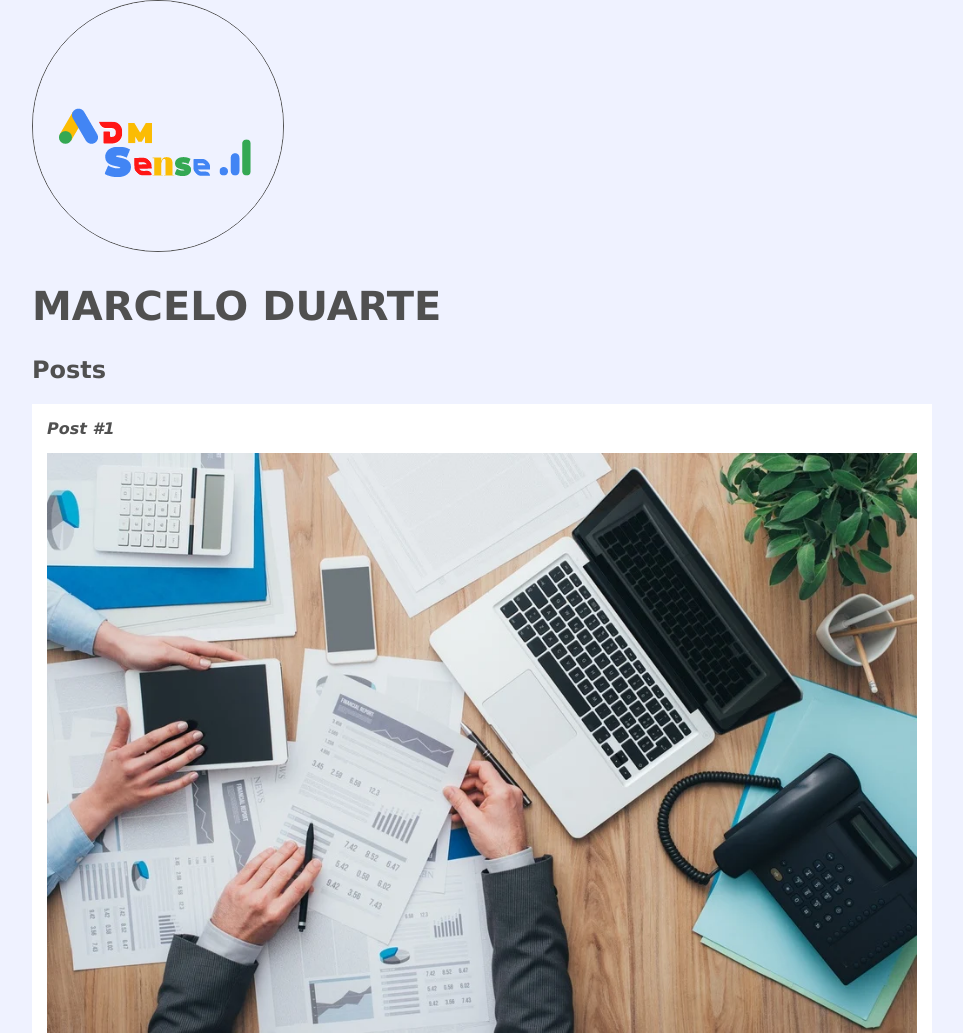
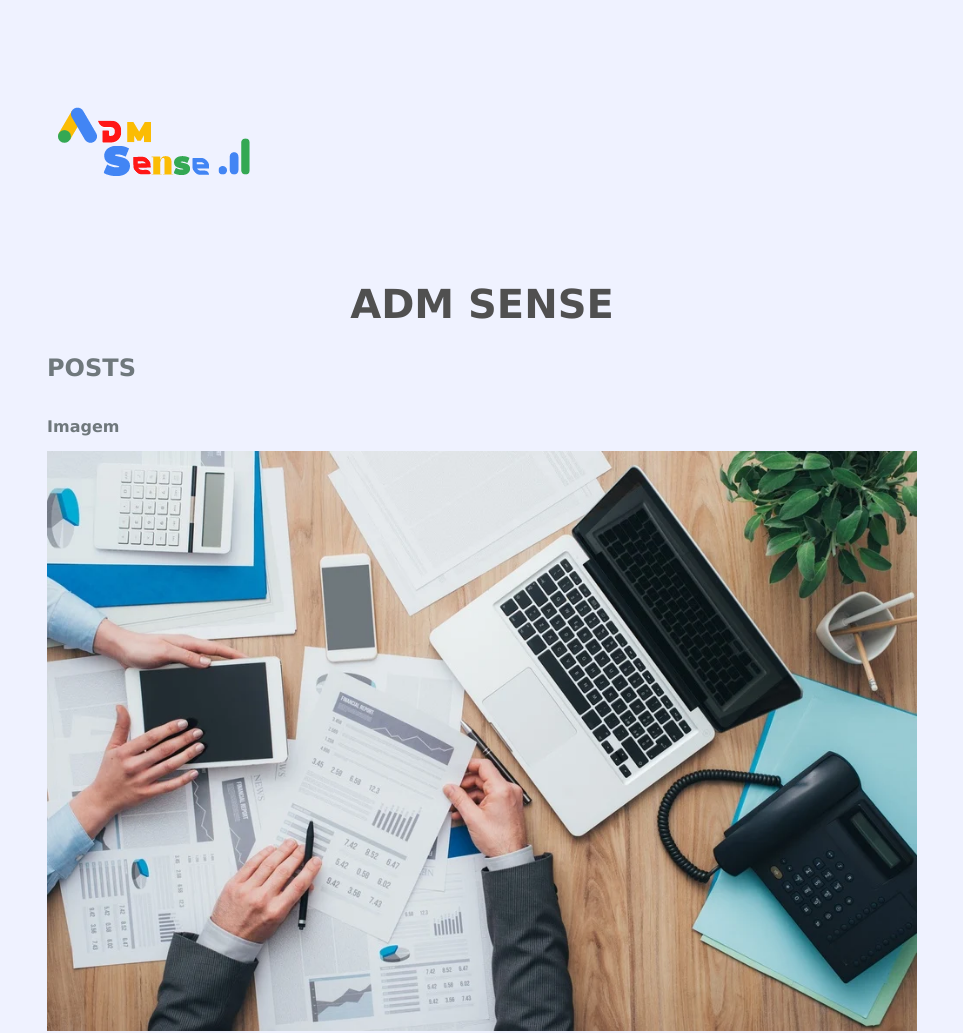
Before and after one commit to lekdemarcelo/html-css-introduction-page, a plain HTML site: page index.html in a window 1280 px wide. Shown: the top 1033 px of the page, without its empty margins (158-1121 px from the left). Drawn offline with Linux system fonts and the light colour scheme.

Commit message:
pagina finalizada

```diff
--- a/css/style.css
+++ b/css/style.css
@@ -6,36 +6,42 @@ body {
 }
 
 .logo {
-    border: 1px solid #505050;
     border-radius: 100%;
+    margin-top: 0;
+
 }
 
-#title, .subtitle, .post_title{
+#title{
     color: #505050;;
 }
 
 #title{
+    text-align: center;
     font-size: 40px;
     text-transform: uppercase;
 }
 
+.subtitle{
+    margin-left: 15px;
+    color: #6F787C
+}
+
 a {
-    text-decoration: line-through;
-    color: #505050;;
+    color: #505050;
+    text-decoration-line: none;
 }
 
 .post_title{
+    color: #6F787C;
     font-size: 16px;
-    font-style: italic;
     margin: 0;
     margin-bottom: 15px;
     text-transform: capitalize;
 }
 
 .post{
-    background-color: #fff;
+    background-color: #EFF2FF;
     padding: 15px;
-   /*  border: 3px solid #505050; */
     margin-bottom: 15px;
 }
 
--- a/index.html
+++ b/index.html
@@ -8,18 +8,18 @@
 <body>
     <header>
         <img src="/img/Adm-sense.png" alt="logo" class="logo">
-        <h1 id="title">Marcelo Duarte</h1>
+        <h1 id="title">ADM Sense</h1>
     </header>
     <section>
         <header>
             <h2 class="subtitle">
-                Posts
+                POSTS
             </h2>
         </header>
         <article class="post">
             <header>
                 <h3 class="post_title">
-                    Post #1
+                    Imagem
                 </h3>
                 <img src="/img/adm.webp" alt="imagem administração" class="post_image">
             </header>
```
